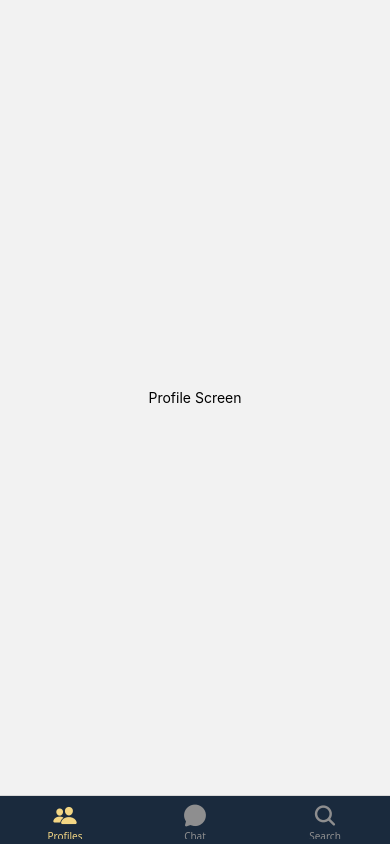
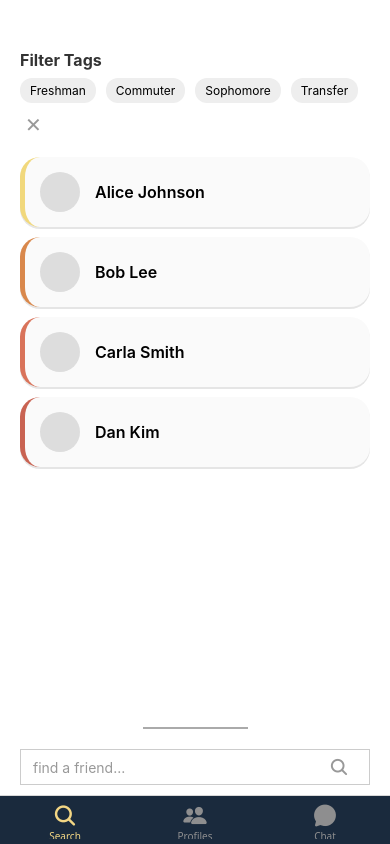
Before and after one commit to armitakatarapu/cometconnect, a React Native app: screen /MainScreen in a window 390 px wide. Built offline with nearby package versions, Linux system fonts and the light colour scheme.

Commit message:
Worked on UI of the other screens

```diff
--- a/ChatScreen.tsx
+++ b/ChatScreen.tsx
@@ -1,22 +1,109 @@
-//Shreya - Screen to chat where we are going to implement an AI model to prompt in this page
-
-import React from 'react';
-import { View, Text, StyleSheet } from 'react-native';
+import React, { useState } from 'react';
+import {
+  View,
+  Text,
+  StyleSheet,
+  TextInput,
+  TouchableOpacity,
+  FlatList,
+  KeyboardAvoidingView,
+  Platform
+} from 'react-native';
+import Icon from 'react-native-vector-icons/Ionicons';
 
 const ChatScreen = () => {
+  const [message, setMessage] = useState('');
+  const [messages, setMessages] = useState<string[]>([]); // Just placeholder strings for now
+
+  const handleSend = () => {
+    if (message.trim() === '') return;
+    setMessages(prev => [...prev, message]);
+    setMessage('');
+  };
+
   return (
-    <View style={styles.container}>
-      <Text>Chat Screen</Text>
-    </View>
+    <KeyboardAvoidingView
+      style={styles.container}
+      behavior={Platform.OS === 'ios' ? 'padding' : undefined}
+      keyboardVerticalOffset={80}
+    >
+      <View style={styles.chatContainer}>
+        {messages.length === 0 ? (
+          <Text style={styles.placeholderText}>Start a conversation...</Text>
+        ) : (
+          <FlatList
+            data={messages}
+            keyExtractor={(item, index) => index.toString()}
+            renderItem={({ item }) => (
+              <View style={styles.messageBubble}>
+                <Text style={styles.messageText}>{item}</Text>
+              </View>
+            )}
+          />
+        )}
+      </View>
+
+      <View style={styles.inputContainer}>
+        <TextInput
+          value={message}
+          onChangeText={setMessage}
+          placeholder="Type a message..."
+          style={styles.input}
+        />
+        <TouchableOpacity onPress={handleSend}>
+          <Icon name="send" size={24} color="#4A90E2" />
+        </TouchableOpacity>
+      </View>
+    </KeyboardAvoidingView>
   );
 };
 
 const styles = StyleSheet.create({
   container: {
     flex: 1,
-    justifyContent: 'center',
+    backgroundColor: '#fff',
+  },
+  chatContainer: {
+    flex: 1,
+    padding: 16,
+  },
+  placeholderText: {
+    textAlign: 'center',
+    marginTop: 20,
+    color: '#aaa',
+    fontStyle: 'italic',
+  },
+  messageBubble: {
+    alignSelf: 'flex-start',
+    backgroundColor: '#E6E6FA',
+    padding: 10,
+    borderRadius: 8,
+    marginBottom: 10,
+    maxWidth: '80%',
+  },
+  messageText: {
+    fontSize: 14,
+    color: '#333',
+  },
+  inputContainer: {
+    flexDirection: 'row',
+    padding: 10,
+    borderTopWidth: 1,
+    borderColor: '#ddd',
     alignItems: 'center',
+    backgroundColor: '#f9f9f9',
+  },
+  input: {
+    flex: 1,
+    borderWidth: 1,
+    borderColor: '#ccc',
+    borderRadius: 20,
+    paddingHorizontal: 15,
+    paddingVertical: 8,
+    marginRight: 10,
+    fontSize: 14,
+    backgroundColor: '#fff',
   },
 });
 
-export default ChatScreen;  // Make sure this line exists
+export default ChatScreen;
--- a/MainScreen.tsx
+++ b/MainScreen.tsx
@@ -1,7 +1,6 @@
 import React from 'react';
 import { createBottomTabNavigator } from '@react-navigation/bottom-tabs';
-import Icon from 'react-native-vector-icons/Ionicons'; // Or your preferred icon set
-import { StackParamList } from './types';
+import Icon from 'react-native-vector-icons/Ionicons';
 
 import ProfileScreen from './ProfileScreen';
 import ChatScreen from './ChatScreen';
@@ -19,6 +18,13 @@ const MainScreen = () => {
       }}
     >
       <Tab.Screen
+        name="Search"
+        component={SearchScreen}
+        options={{
+          tabBarIcon: ({ color, size }) => <Icon name="search" color={color} size={size} />,
+        }}
+      />
+      <Tab.Screen
         name="Profiles"
         component={ProfileScreen}
         options={{
@@ -32,13 +38,6 @@ const MainScreen = () => {
           tabBarIcon: ({ color, size }) => <Icon name="chatbubble" color={color} size={size} />,
         }}
       />
-      <Tab.Screen
-        name="Search"
-        component={SearchScreen}
-        options={{
-          tabBarIcon: ({ color, size }) => <Icon name="search" color={color} size={size} />,
-        }}
-      />
     </Tab.Navigator>
   );
 };
--- a/ProfileScreen.tsx
+++ b/ProfileScreen.tsx
@@ -1,23 +1,103 @@
-//Kriti - Profile Page
-//So this page will come after the profile creation or the after the Login so people can view profile and navigate from there
-// ProfileScreen.tsx
 import React from 'react';
-import { View, Text, StyleSheet } from 'react-native';
+import { View, Text, StyleSheet, ScrollView } from 'react-native';
+
+const profileData = {
+  name: 'First Middle Last',
+  username: '@username',
+  email: 'abc123456@utdallas.edu',
+  tags: ['T.A.G.', 'T.A.G.', 'T.A.G.', 'T.A.G.', 'T.A.G.', 'T.A.G.'],
+  bio: 'Lorem ipsum dolor sit amet. Lorem ipsum dolor sit amet. Lorem ipsum dolor sit amet. Lorem ipsum dolor sit amet.',
+};
 
 const ProfileScreen = () => {
   return (
-    <View style={styles.container}>
-      <Text>Profile Screen</Text>
-    </View>
+    <ScrollView contentContainerStyle={styles.container}>
+      {/* Avatar + Info */}
+      <View style={styles.avatarPlaceholder} />
+      <Text style={styles.name}>{profileData.name}</Text>
+      <Text style={styles.username}>{profileData.username}</Text>
+      <Text style={styles.email}>{profileData.email}</Text>
+
+      {/* Divider after email */}
+      <View style={styles.divider} />
+
+      {/* Tags */}
+      <View style={styles.tagsContainer}>
+        {profileData.tags.map((tag, index) => (
+          <View key={index} style={styles.tag}>
+            <Text style={styles.tagText}>{tag}</Text>
+          </View>
+        ))}
+      </View>
+
+      {/* Divider after tags */}
+      <View style={styles.divider} />
+
+      {/* Bio */}
+      <Text style={styles.bio}>{profileData.bio}</Text>
+    </ScrollView>
   );
 };
 
 const styles = StyleSheet.create({
   container: {
-    flex: 1,
+    flexGrow: 1,
+    padding: 20,
+    alignItems: 'center',
+    backgroundColor: '#BFD9EA', // Full-screen soft blue background
+  },
+  avatarPlaceholder: {
+    width: 100,
+    height: 100,
+    borderRadius: 12,
+    backgroundColor: '#8BA6C1',
+    marginBottom: 10,
+  },
+  name: {
+    fontSize: 18,
+    fontWeight: 'bold',
+  },
+  username: {
+    fontSize: 14,
+    color: '#666',
+    marginTop: 4,
+  },
+  email: {
+    fontSize: 14,
+    color: '#333',
+    marginTop: 2,
+    marginBottom: 10,
+  },
+  divider: {
+    width: '90%',
+    height: 1,
+    backgroundColor: '#999',
+    marginVertical: 12,
+  },
+  tagsContainer: {
+    flexDirection: 'row',
+    flexWrap: 'wrap',
     justifyContent: 'center',
-    alignItems: 'center',
+    gap: 8,
+  },
+  tag: {
+    backgroundColor: '#D6EAF8',
+    paddingHorizontal: 10,
+    paddingVertical: 4,
+    borderRadius: 6,
+    margin: 4,
+  },
+  tagText: {
+    fontSize: 12,
+    color: '#333',
+  },
+  bio: {
+    marginTop: 10,
+    textAlign: 'center',
+    fontSize: 14,
+    color: '#444',
+    lineHeight: 20,
   },
 });
 
-export default ProfileScreen;  // Make sure this line exists
+export default ProfileScreen;
--- a/SearchScreen.tsx
+++ b/SearchScreen.tsx
@@ -1,12 +1,102 @@
-//Alison - Screen to search for profiles
+import React, { useState, useEffect } from 'react';
+import { View, Text, StyleSheet, TextInput, FlatList, TouchableOpacity } from 'react-native';
+import Icon from 'react-native-vector-icons/Ionicons';
+import { Profile } from './types'; // Adjust path if needed
 
-import React from 'react';
-import { View, Text, StyleSheet } from 'react-native';
+// === Placeholder for future backend call ===
+const fetchProfiles = async (): Promise<Profile[]> => {
+  return [
+    { id: '1', name: 'Alice Johnson', tags: ['Freshman', 'Commuter'], color: '#F1D87C' },
+    { id: '2', name: 'Bob Lee', tags: ['Sophomore'], color: '#D9884C' },
+    { id: '3', name: 'Carla Smith', tags: ['Freshman'], color: '#D9735A' },
+    { id: '4', name: 'Dan Kim', tags: ['Transfer', 'Commuter'], color: '#C96352' },
+  ];
+};
 
 const SearchScreen = () => {
+  const [profiles, setProfiles] = useState<Profile[]>([]);
+  const [filteredProfiles, setFilteredProfiles] = useState<Profile[]>([]);
+  const [searchText, setSearchText] = useState('');
+  const [selectedTag, setSelectedTag] = useState<string | null>(null);
+
+  useEffect(() => {
+    const loadData = async () => {
+      const data = await fetchProfiles();
+      setProfiles(data);
+      setFilteredProfiles(data);
+    };
+    loadData();
+  }, []);
+
+  useEffect(() => {
+    let result = profiles;
+
+    if (selectedTag) {
+      result = result.filter(profile => profile.tags.includes(selectedTag));
+    }
+
+    if (searchText) {
+      result = result.filter(profile =>
+        profile.name.toLowerCase().includes(searchText.toLowerCase())
+      );
+    }
+
+    setFilteredProfiles(result);
+  }, [searchText, selectedTag, profiles]);
+
+  const uniqueTags = [...new Set(profiles.flatMap(p => p.tags))];
+
+  const renderItem = ({ item }: { item: Profile }) => (
+    <View style={[styles.card, { borderLeftColor: item.color }]}>
+      <View style={styles.profileCircle} />
+      <Text style={styles.name}>{item.name}</Text>
+    </View>
+  );
+
   return (
     <View style={styles.container}>
-      <Text>Search Screen</Text>
+      {/* Filter Section Title */}
+      <Text style={styles.sectionTitle}>Filter Tags</Text>
+
+      {/* Filter Tags */}
+      <View style={styles.filterTags}>
+        {uniqueTags.map(tag => (
+          <TouchableOpacity
+            key={tag}
+            onPress={() => setSelectedTag(tag === selectedTag ? null : tag)}
+          >
+            <Text style={[styles.tag, selectedTag === tag && styles.activeTag]}>
+              {tag}
+            </Text>
+          </TouchableOpacity>
+        ))}
+        <TouchableOpacity onPress={() => setSelectedTag(null)}>
+          <Text style={styles.clearFilter}>✕</Text>
+        </TouchableOpacity>
+      </View>
+
+      {/* Recommended Profiles */}
+      <FlatList
+        data={filteredProfiles}
+        keyExtractor={item => item.id}
+        renderItem={renderItem}
+        contentContainerStyle={styles.list}
+      />
+
+      {/* Divider */}
+      <View style={styles.divider} />
+
+      {/* Search Bar */}
+      <View style={styles.searchContainer}>
+        <Icon name="search" size={20} color="#999" style={styles.searchIcon} />
+        <TextInput
+          placeholder="find a friend..."
+          placeholderTextColor="#999"
+          style={styles.searchInput}
+          value={searchText}
+          onChangeText={setSearchText}
+        />
+      </View>
     </View>
   );
 };
@@ -14,9 +104,93 @@ const SearchScreen = () => {
 const styles = StyleSheet.create({
   container: {
     flex: 1,
-    justifyContent: 'center',
+    backgroundColor: '#fff',
+    paddingTop: 50,
+    paddingHorizontal: 20,
+  },
+  sectionTitle: {
+    fontSize: 16,
+    fontWeight: 'bold',
+    marginBottom: 8,
+    color: '#333',
+  },
+  filterTags: {
+    flexDirection: 'row',
+    flexWrap: 'wrap',
+    gap: 10,
+    marginBottom: 20,
     alignItems: 'center',
+  },
+  tag: {
+    backgroundColor: '#eee',
+    paddingHorizontal: 10,
+    paddingVertical: 5,
+    borderRadius: 12,
+    fontSize: 12,
+  },
+  activeTag: {
+    backgroundColor: '#FFD700',
+    fontWeight: 'bold',
+  },
+  clearFilter: {
+    fontSize: 20,
+    marginLeft: 5,
+    color: '#999',
+  },
+  list: {
+    gap: 10,
+    paddingBottom: 20,
+  },
+  card: {
+    flexDirection: 'row',
+    alignItems: 'center',
+    backgroundColor: '#FAFAFA',
+    padding: 15,
+    borderRadius: 20,
+    borderLeftWidth: 5,
+    shadowColor: '#000',
+    shadowOpacity: 0.1,
+    shadowOffset: { width: 0, height: 2 },
+    elevation: 3,
+  },
+  profileCircle: {
+    width: 40,
+    height: 40,
+    backgroundColor: '#ddd',
+    borderRadius: 20,
+    marginRight: 15,
+  },
+  name: {
+    fontSize: 16,
+    fontWeight: '600',
+  },
+  divider: {
+    height: 2,
+    width: '30%',
+    backgroundColor: '#aaa',
+    alignSelf: 'center',
+    marginTop: 10,
+    marginBottom: 40,
+  },
+  searchContainer: {
+    flexDirection: 'row-reverse',
+    alignItems: 'center',
+    borderColor: '#ccc',
+    borderWidth: 1,
+    borderRadius: 0,
+    paddingHorizontal: 12,
+    paddingVertical: 6,
+    backgroundColor: '#fff',
+    marginBottom: 10,
+    marginTop: -20,
+  },
+  searchIcon: {
+    marginRight: 8,
+  },
+  searchInput: {
+    flex: 1,
+    fontSize: 14,
   },
 });
 
-export default SearchScreen;  // Make sure this line exists
+export default SearchScreen;
```
Also changed, not shown: LoginScreen.tsx (+7 -2 lines), types.ts (+7 -0 lines).
